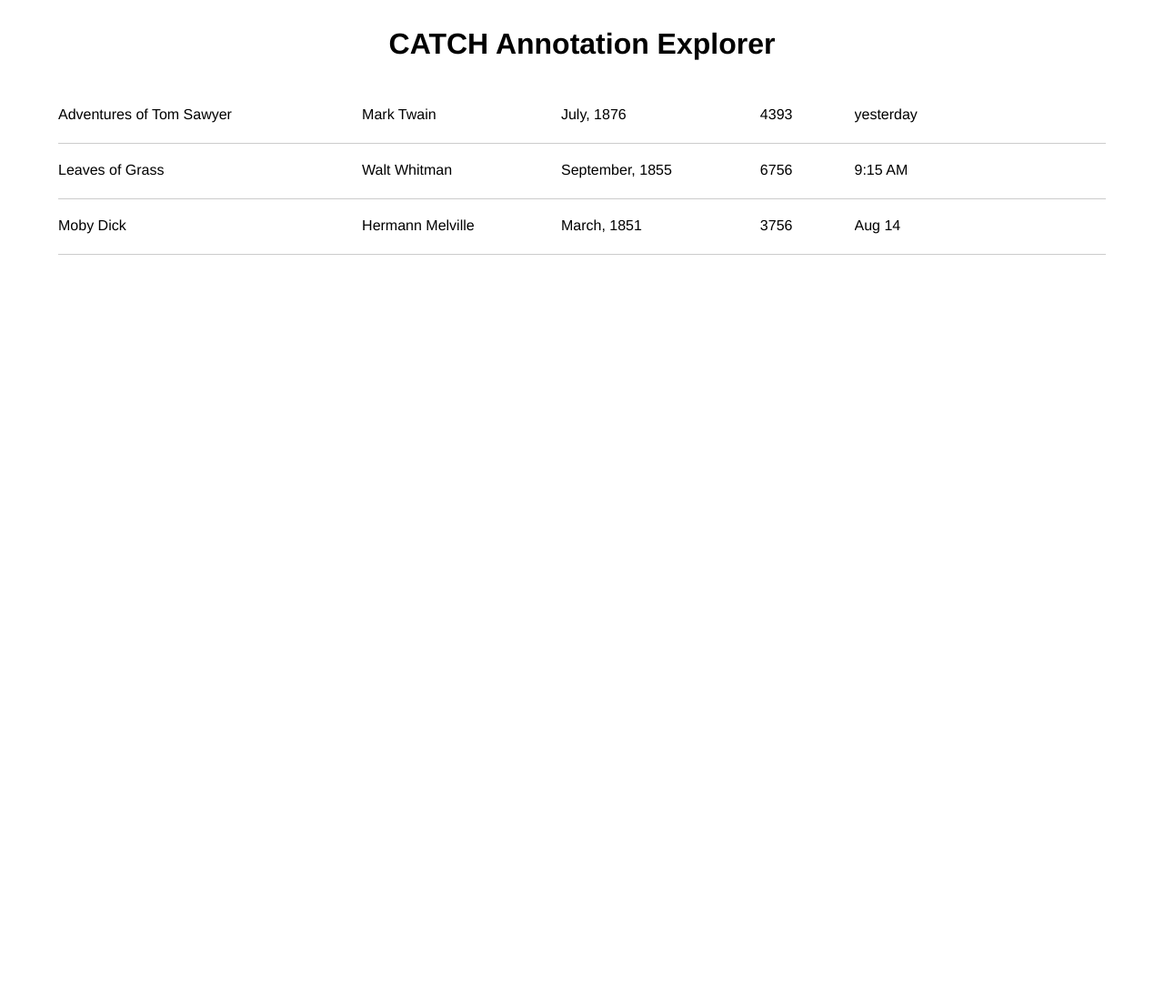
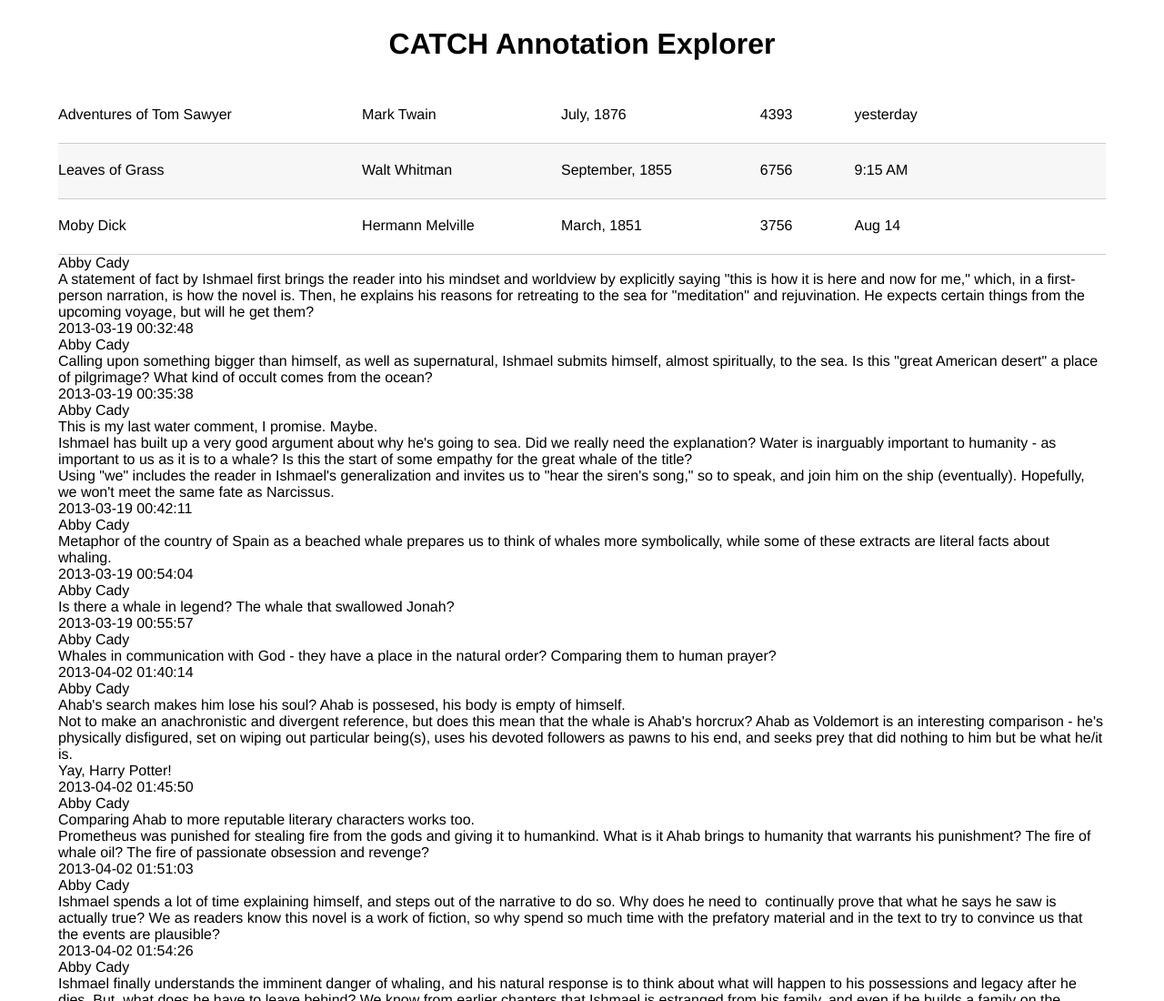
Before and after one commit to danielcebrian/catch, a plain HTML site: page index.html in a window 1280 px wide. Shown: the top 1100 px of the page at 91% size. Before the commit the page ends 800 px from the top, so only its background shows below. Drawn offline with Linux system fonts and the light colour scheme.

Commit message:
annotations list now coming through for moby dick

```diff
--- a/css/main.css
+++ b/css/main.css
@@ -39,6 +39,10 @@ header {
   border-bottom: 1px solid #cccccc;
 }
 
+.mediaItem.odd .mediaRow {
+  background-color: #f7f7f7;
+}
+
 .mediaRow .field {
   float: left;
 }
--- a/index.html
+++ b/index.html
@@ -27,7 +27,7 @@
 
 <script type="text/x-handlebars" id="mediaItem_Template">
 
-  <div class="mediaItem" id="mediaItem_{{ item.id }}">
+  <div class="mediaItem {{ evenOrOdd }}" id="mediaItem_{{ item.id }}">
 
     {{{ mediaRow }}}
 
@@ -69,15 +69,11 @@
 
 <script type="text/x-handlebars" id="mediaDetail_Template">
 
-  <div>
-
     <div class="mediaDetail">
 
       {{{ annotationList }}}
 
     </div>
-
-  </div>
 
 </script>
 
@@ -86,9 +82,9 @@
 
   <div class="annotationList">
 
-    {{ #each annotationItems }}
+    {{#each annotationItems}}
       {{{ this }}}
-    {{ /each }}
+    {{/each}}
 
   </div>
 
@@ -96,7 +92,7 @@
 
 <script type="text/x-handlebars" id="annotationItem_Template">
 
-  <div class="annotationItem">
+  <div class="annotationItem {{ evenOrOdd }}" id="annotationItem_{{ id }}">
 
     {{{ annotationRow }}}
 
@@ -111,11 +107,11 @@
   <div class="annotationRow">
 
     <div class="annotatedBy">
-      {{ annotatedBy }}
+      {{ annotatedBy.name }}
     </div>
 
     <div class="body">
-      {{ body }}
+      {{{ body.chars }}}
     </div>
 
     <div class="annotatedAt">
--- a/js/app.js
+++ b/js/app.js
@@ -35,15 +35,36 @@
 
   var renderMedia = function() {
     var mediaItems = [];
+    var index = 0;
     App.data.media.forEach(function (item) {
       var html = App.templates.mediaItem({
         item: item,
+        evenOrOdd: index % 2 ? "odd" : "even",
         mediaRow: App.templates.mediaRow(item),
-        mediaDetail: ""
+        mediaDetail: App.templates.mediaDetail({ annotationList: ""})
       });
+      index++;
       mediaItems.push(html);
     });
     $(".mediaListContainer").html(App.templates.mediaList({ mediaItems: mediaItems }));
+  };
+
+  var expandMediaItem = function(mediaId) {
+    var el = $("#mediaItem_" + mediaId + " .mediaDetail");
+    var annotationItems = [];
+    var index = 0;
+    App.data.annotations.forEach(function(item) {
+      var html = App.templates.annotationItem({
+        item: item,
+        evenOrOdd: index % 2 ? "odd" : "even",
+        annotationRow: App.templates.annotationRow(item),
+        //annotationDetail: App.templates.annotationDetail(item)
+        annotationDetail: ""
+      });
+      index++;
+      annotationItems.push(html);
+    });
+    el.html(App.templates.annotationList({ annotationItems: annotationItems }));
   };
 
 
@@ -53,7 +74,10 @@
   // START APP
   //
 
-  App.refresh = renderMedia;
+  App.refresh = function() {
+    renderMedia();
+    expandMediaItem("345");
+  };
 
   //
   // FIXTURES
```
